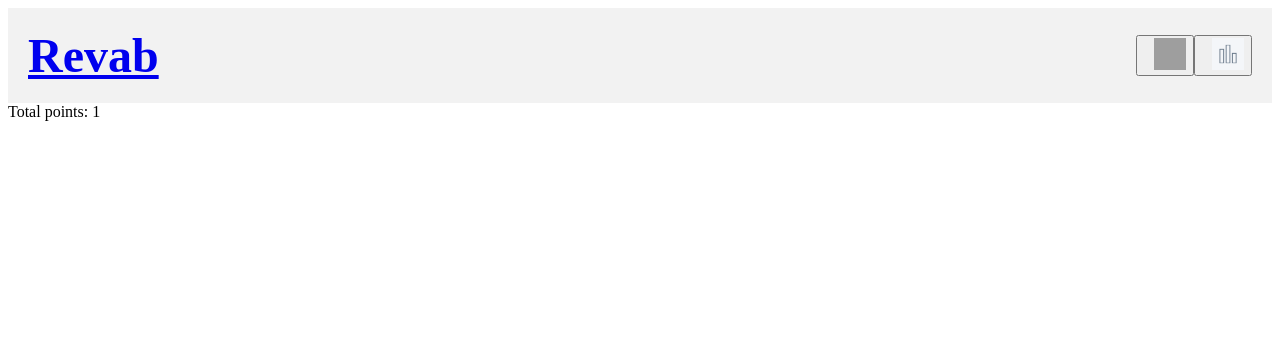
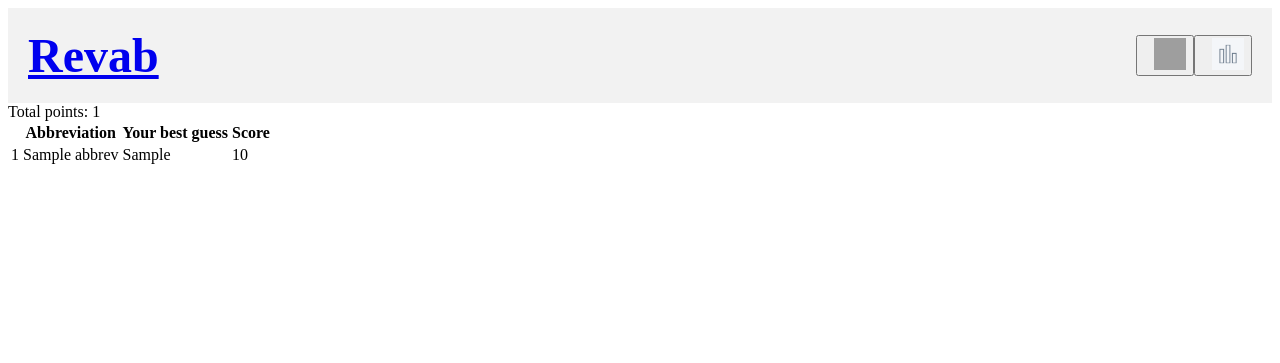
Before and after one commit to mathews012468/revab, a Django app: template revab/revabapp/templates/revabapp/results.html in a window 1280 px wide. Shown: the top 363 px of the page. Run offline with Django 4.2, Linux system fonts and the light colour scheme; the template is opened without the code that fills it: most values are stand-ins (such as "Sample title", 1, 10 or a date in 2020); grey boxes are pictures that could not be loaded.

Commit message:
add round history to results page

```diff
--- a/revab/revabapp/templates/revabapp/results.html
+++ b/revab/revabapp/templates/revabapp/results.html
@@ -27,5 +27,26 @@
   </header>
   <main>
     <div> Total points: {{ total_points }} </div>
+    <div id="round-history">
+      <table>
+        <thead>
+          <th></th>
+          <th>Abbreviation</th>
+          <th>Your best guess</th>
+          <th>Score</th>
+        </thead>
+        <tbody>
+          {% for round in round_history %}
+            <tr>
+              <td>{{ round.number }}</td>
+              <td>{{ round.abbrev }}</td>
+              <td>{{ round.best_guess }}</td>
+              <td>{{ round.score }}</td>
+            </tr>
+          {% endfor %}
+        </tbody>
+      </table>
+    </div>
+
   </main>
 </body>
```
